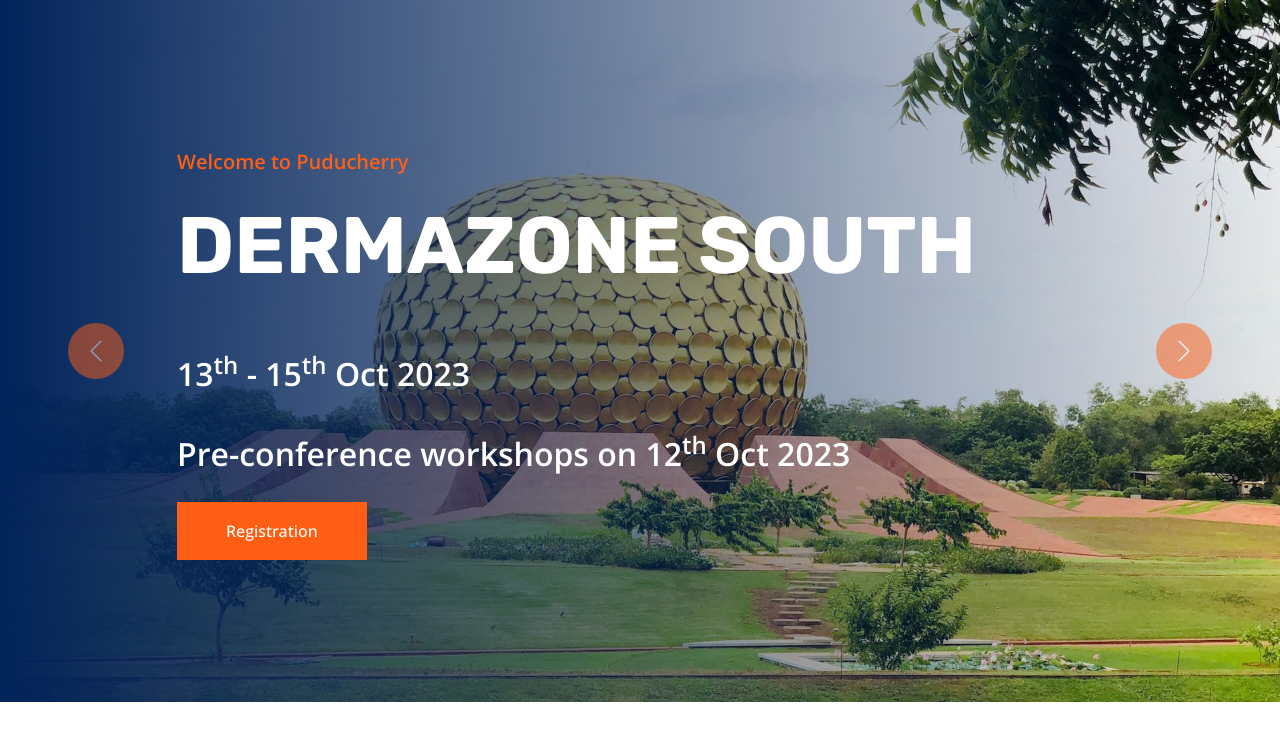
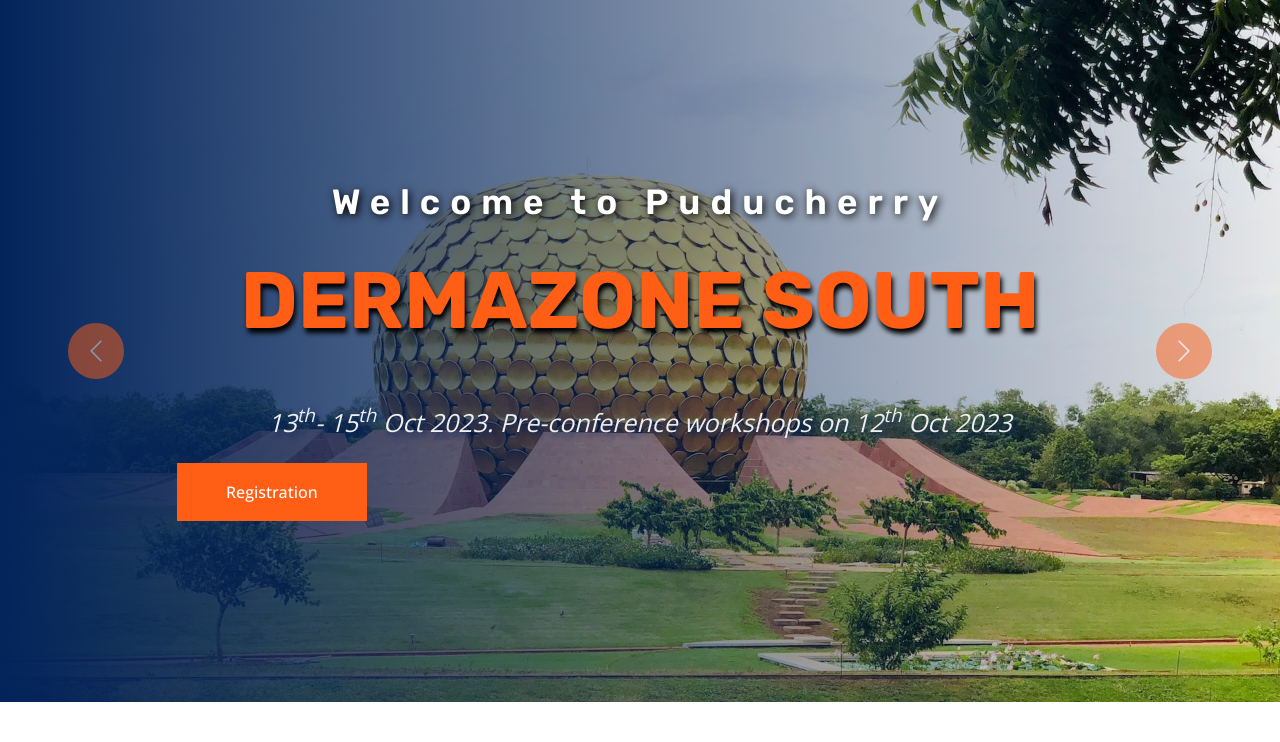
Before and after one commit to ukendiran/dermazonesouth, a PHP site: page / in a window 1280 px wide. Shown: the part 83-825 px from the top of the page. Run offline with PHP 8.4, Linux system fonts and the light colour scheme; some libraries are stand-ins or nearby versions.

Commit message:
home slider updated

```diff
--- a/css/style.css
+++ b/css/style.css
@@ -719,14 +719,7 @@ h6,
     color: #FF5E14 !important;
 }
 
-.mytext {
-    font-size: 32px !important;
-    margin-top: 0px;
-}
 
-.mytext span {
-    text-transform: lowercase;
-}
 
 .about strong {
     color: var(--dark)
@@ -953,13 +946,13 @@ h6,
     text-align: center;
     margin: 0 0 15px;
     border-radius: 30px;
-    border: 2px solid #4fae3b
+    border: 2px solid #eb3f0f
 }
 
 .rs-pricing.style2 .rs-price-table .pricing-table-header .table-title {
     font-size: 15px;
     line-height: 25px;
-    color: #4fae3b;
+    color: #eb3f0f;
     font-weight: 600;
     text-transform: uppercase;
     margin-bottom: 4px
@@ -972,7 +965,7 @@ h6,
 .rs-pricing.style2 .rs-price-table .rs-pricing-table-price .pricing-table-price-tag {
     border-style: dashed;
     border-width: 0 0 1px 0;
-    border-color: #4eae3e;
+    border-color: #eb3f0f;
     margin-bottom: .5rem;
     color: #242424;
     font-weight: 700;
@@ -1144,20 +1137,76 @@ h6,
     color: var(--dark) !important;
 }
 
-.places img{
-    height:200px !important;
+.places img {
+    height: 200px !important;
     margin-bottom: 30px;
 }
 
-#membership_noError{
-    color:red;
+#membership_noError {
+    color: #eb3f0f;
 }
 
-.title{
+.title {
     margin-top: 40px;
     text-align: center;
 }
 
-.places-carousel img{
-    max-height:40px;
+.places-carousel img {
+    max-height: 40px;
 }
+
+.slide h3 {
+
+    font-size: 35px !important;
+    font-family: 'Rubik';
+    letter-spacing: 10px;
+    text-shadow: 2px 2px 8px #000000;
+    text-align: center;
+}
+
+#header-carousel .display-1 {
+    text-shadow: 2px 5px 5px #000000;
+    margin-top: 30px;
+    text-align: center;
+}
+
+.mytext {
+    font-size: 25px !important;
+    margin-top: 0px;
+    font-style: italic;
+    text-shadow: 3px 3px 6px var(--dark);
+    color: #EEE;
+    text-align: center;
+}
+
+.mytext span {
+    text-transform: lowercase;
+    color: var(--primary);
+}
+
+
+@media (max-width: 576px) {
+    .slide h3 {
+        font-size: 22px !important;
+    }
+    #header-carousel .display-1 {
+        font-size: 44px;
+    }
+
+    .mytext {
+        font-size: 18px !important;
+        text-align: center;
+    }
+}
+
+/* @media (min-width: 577px) and (max-width: 768px) {
+    #header-carousel .display-1 {
+        font-size: 44px;
+    }
+}
+
+@media (min-width: 769px) {
+    #header-carousel .display-1 {
+        font-size: 44px;
+    }
+} */
--- a/include/fee.php
+++ b/include/fee.php
@@ -111,7 +111,7 @@
             <div class="col-lg-12">
                 <div class="text-center mt-10">
                     <p>Fee inclusive of GST</p>
-                    <div class="btn-part"> <a class="readon btn-text buy-big" href="registration.html">
+                    <div class="btn-part"> <a class="readon btn-text buy-big" href="login.php">
                             <span>Register Now</span> </a> </div>
                 </div>
             </div>
--- a/include/footer.php
+++ b/include/footer.php
@@ -73,6 +73,7 @@
 <script src="lib/waypoints/waypoints.min.js"></script>
 <script src="lib/owlcarousel/owl.carousel.min.js"></script>
 <script src="lib/counterup/counterup.min.js"></script>
+<script src="lib/notify/notify.min.js"></script>
 
 <!-- Template Javascript -->
 <script src="js/main.js"></script>
--- a/include/navbar.php
+++ b/include/navbar.php
@@ -49,7 +49,7 @@
             <!-- <a href="places.php" class="nav-item nav-link">Places</a> -->
             <a href="contact.php" class="nav-item nav-link <?= ($activePage == 'contact') ? 'active' : ''; ?>">Contact us</a>
         </div>
-        <a href="register.php" class="btn btn-primary px-3 d-none d-lg-block">Registration</a>
+        <a href="login.php" class="btn btn-primary px-3 d-none d-lg-block">Registration</a>
     </div>
 </nav>
 <!-- Navbar End -->
--- a/include/slider.php
+++ b/include/slider.php
@@ -8,12 +8,12 @@
                     <div class="container">
                         <div class="row justify-content-center">
                             <div class="col-lg-10 text-start">
-                                <p class="fs-5 fw-medium text-primary  animated slideInRight">Welcome to Puducherry</p>
-                                <!-- <p class="fs-5 fw-medium text-primary  animated slideInRight">DERMAZONE SOUTH 12 to 15 October 2023y</p> -->
-                                <h1 class="display-1 text-white mb-5 animated slideInRight">DERMAZONE SOUTH </h1>
-
-                                <p class="fs-5 fw-medium animated slideInRight mytext">13<sup>th</sup> - 15<sup>th</sup> Oct 2023</p>
-                                <p class="fs-5 fw-medium animated slideInRight mytext">Pre-conference workshops on 12<sup>th</sup> Oct 2023</p>
+                                <h3 class="fs-5 fw-medium text-white  animated slideInRight">Welcome to Puducherry</h3>
+                                <h1 class="display-1 text-primary mb-5 animated slideInRight">DERMAZONE SOUTH </h1>
+                                <p class="animated slideInRight mytext">
+                                    13<sup>th</sup>- 15<sup>th</sup> Oct 2023.
+                                    Pre-conference workshops on 12<sup>th</sup> Oct 2023
+                                </p>
                                 <a href="login.php" class="btn btn-primary py-3 px-5 animated slideInRight">Registration</a>
                             </div>
                         </div>
@@ -26,12 +26,12 @@
                     <div class="container">
                         <div class="row justify-content-center">
                             <div class="col-lg-10 text-start">
-                                <p class="fs-5 fw-medium text-primary  animated slideInRight">Welcome to Puducherry</p>
-                                <!-- <p class="fs-5 fw-medium text-primary  animated slideInRight">DERMAZONE SOUTH 12 to 15 October 2023y</p> -->
-                                <h1 class="display-1 text-white mb-5 animated slideInRight">DERMAZONE SOUTH </h1>
-                                <!-- <h1 class="display-1 text-white mb-5 animated slideInRight">12 to 15 October 2023 </h1> -->
-                                <p class="fs-5 fw-medium animated slideInRight mytext">13<sup>th</sup> - 15<sup>th</sup> Oct 2023</p>
-                                <p class="fs-5 fw-medium animated slideInRight mytext">Pre-conference workshops on 12<sup>th</sup> Oct 2023</p>
+                                <h3 class="fs-5 fw-medium text-white  animated slideInRight">Welcome to Puducherry</h3>
+                                <h1 class="display-1 text-primary mb-5 animated slideInRight">DERMAZONE SOUTH </h1>
+                                <p class="animated slideInRight mytext">
+                                    13<sup>th</sup>- 15<sup>th</sup> Oct 2023.
+                                    Pre-conference workshops on 12<sup>th</sup> Oct 2023
+                                </p>
                                 <a href="login.php" class="btn btn-primary py-3 px-5 animated slideInRight">Registration</a>
                             </div>
                         </div>
@@ -44,12 +44,12 @@
                     <div class="container">
                         <div class="row justify-content-center">
                             <div class="col-lg-10 text-start">
-                                <p class="fs-5 fw-medium text-primary  animated slideInRight">Welcome to Puducherry</p>
-                                <!-- <p class="fs-5 fw-medium text-primary  animated slideInRight">DERMAZONE SOUTH 12 to 15 October 2023y</p> -->
-                                <h1 class="display-1 text-white mb-5 animated slideInRight">DERMAZONE SOUTH </h1>
-                                <!-- <h1 class="display-1 text-white mb-5 animated slideInRight">12 to 15 October 2023 </h1> -->
-                                <p class="fs-5 fw-medium animated slideInRight mytext">13<sup>th</sup> - 15<sup>th</sup> Oct 2023</p>
-                                <p class="fs-5 fw-medium animated slideInRight mytext">Pre-conference workshops on 12<sup>th</sup> Oct 2023</p>
+                                <h3 class="fs-5 fw-medium text-white  animated slideInRight">Welcome to Puducherry</h3>
+                                <h1 class="display-1 text-primary mb-5 animated slideInRight">DERMAZONE SOUTH </h1>
+                                <p class="animated slideInRight mytext">
+                                    13<sup>th</sup>- 15<sup>th</sup> Oct 2023.
+                                    Pre-conference workshops on 12<sup>th</sup> Oct 2023
+                                </p>
                                 <a href="login.php" class="btn btn-primary py-3 px-5 animated slideInRight">Registration</a>
                             </div>
                         </div>
--- a/js/main.js
+++ b/js/main.js
@@ -42,6 +42,7 @@
 
     // Modal Video
     var $videoSrc;
+
     $('.btn-play').click(function () {
         $videoSrc = $(this).data("src");
     });
@@ -156,5 +157,11 @@
     });
 
 
+    $(".custom-checkbox").on("click", function() {
+        // Toggle the checkbox when the label is clicked
+        var checkbox = $(this).find(".hidden-checkbox");
+        checkbox.prop("checked", !checkbox.prop("checked"));
+    });
+
 
 })(jQuery);
```
Also changed, not shown: register.php (+33 -33 lines), lib/notify/notify.min.js (added).
